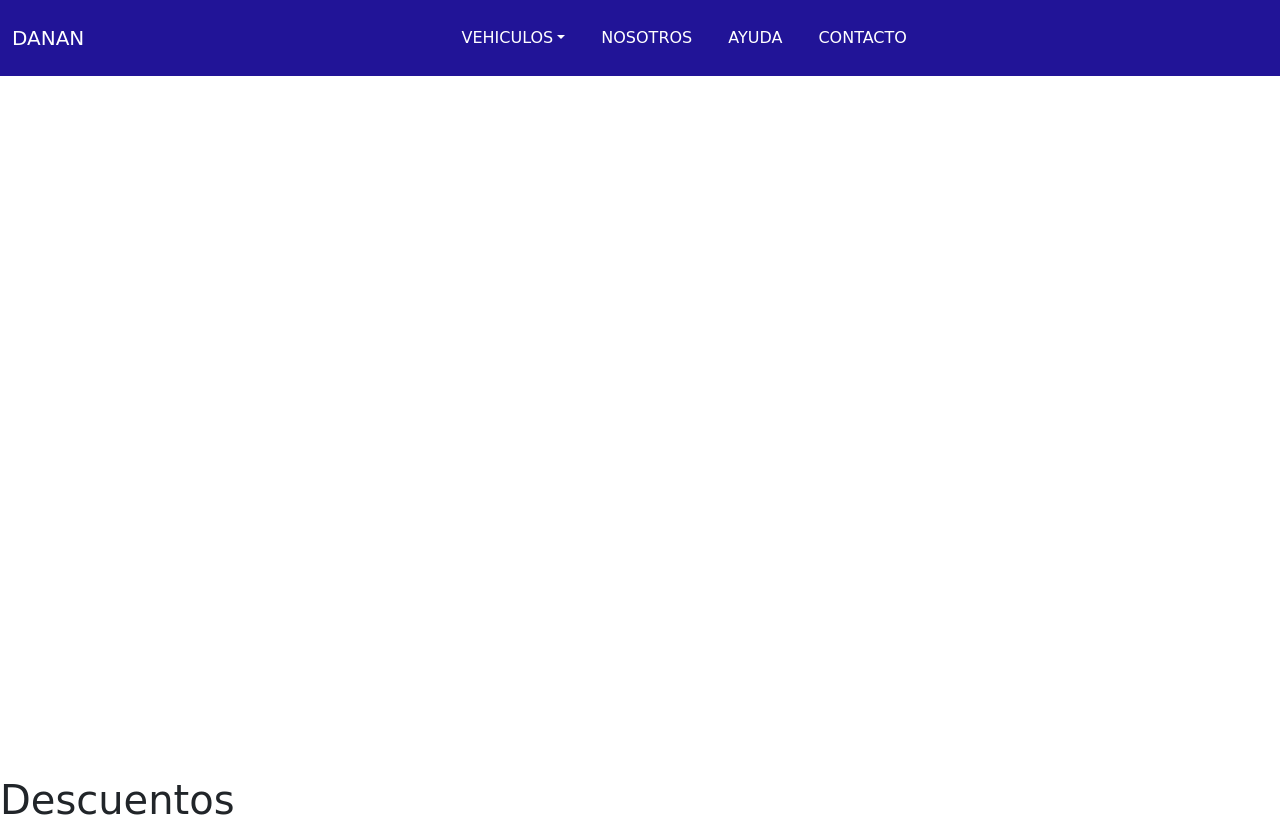
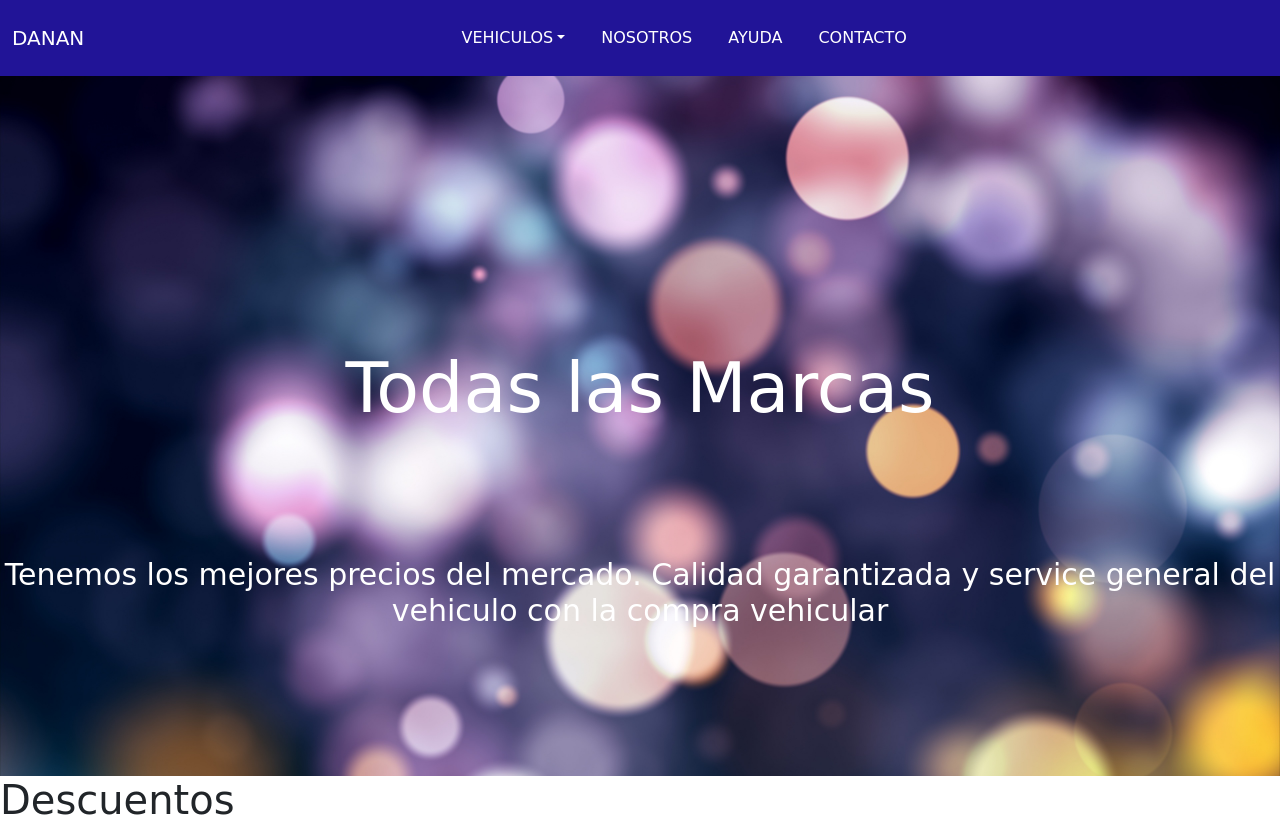
Before and after one commit to erikknudsen04/Concesionaria-DANAN, a website: page index.html in a window 1280 px wide. Shown: the top 827 px of the page. Drawn offline with nearby package versions, Linux system fonts and the light colour scheme; the site is published under a folder, as on GitHub Pages, so addresses that start at the root find nothing; a web font is replaced by a local one.

Commit message:
arreglo imagen principal

```diff
--- a/scss/estilo.scss
+++ b/scss/estilo.scss
@@ -30,7 +30,7 @@
 }
 /* IMAGEN PRINCIPAL INDEX*/
 #imagenFondo{
-    background-image: url(/recursos/todaslasmarcas.jpeg);
+    background-image: url(../recursos/todaslasmarcas.jpeg);
     background-size: cover;
     background-position: center;
     height: 700px;
```
Also changed, not shown: css/estilos.css.
